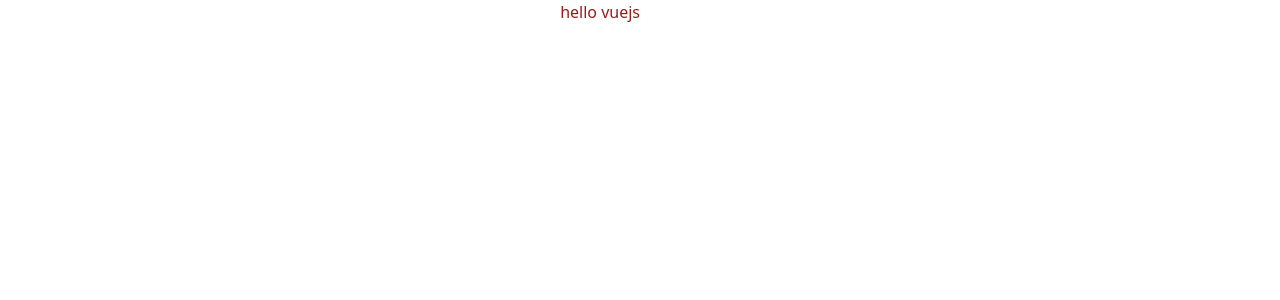
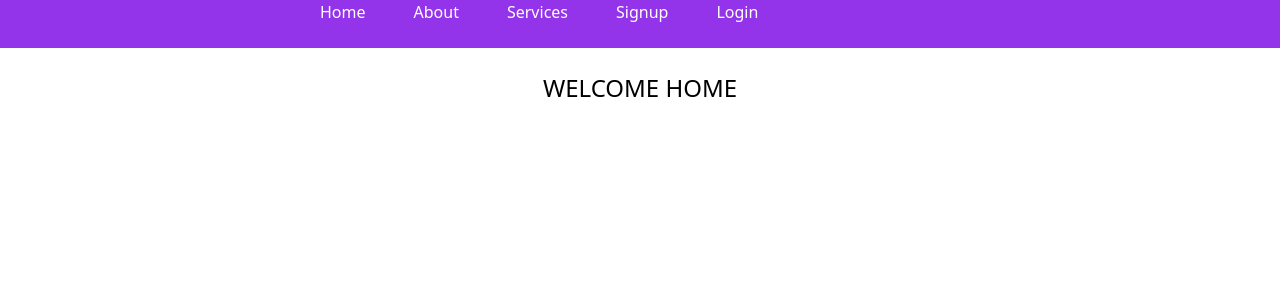
Before and after one commit to jenifferakinyi/Vuejs-Forms, a Vue app in the folder users/: page / in a window 1280 px wide. Shown: the top 300 px of the page. Built offline with nearby package versions, Linux system fonts and the light colour scheme.

Commit message:
making the navbar

```diff
--- a/users/src/App.vue
+++ b/users/src/App.vue
@@ -1,7 +1,12 @@
 <template lang="">
-  <div>
-    <h1 class="text-red-800" >hello vuejs</h1>
-  </div>
+<nav class="flex  mb-6 bg-purple-600 text-white text-1xl  font-sans h-12  w-full">
+<RouterLink to="/" class="pl-80 text-white font-sans">Home</RouterLink>
+<RouterLink to="/about"  class="pl-12 text-white font-sans">About</RouterLink>
+<RouterLink to="/services"  class="pl-12 text-white font-sans">Services</RouterLink>
+<RouterLink to="/signup"  class="pl-12 text-white font-sans">Signup</RouterLink>
+<RouterLink to="/login"  class="pl-12 text-white font-sans">Login</RouterLink>
+</nav>
+<RouterView></RouterView>
 </template>
 <script>
 export default {
--- a/users/src/assets/main.css
+++ b/users/src/assets/main.css
@@ -4,7 +4,7 @@
 
 @import './base.css';
 
-#app {
+/* #app {
   max-width: 1280px;
   margin: 0 auto;
   padding: 2rem;
@@ -36,4 +36,4 @@
     grid-template-columns: 1fr 1fr;
     padding: 0 2rem;
   }
-}
+} */
--- a/users/src/views/HomeView.vue
+++ b/users/src/views/HomeView.vue
@@ -1,9 +1,10 @@
 <script setup>
-import TheWelcome from '../components/TheWelcome.vue'
+// import TheWelcome from '../components/TheWelcome.vue'
 </script>
 
 <template>
   <main>
-    <TheWelcome />
+    <!-- <TheWelcome /> -->
+    <h1 class="text-center text-2xl"> WELCOME HOME</h1>
   </main>
 </template>
```
